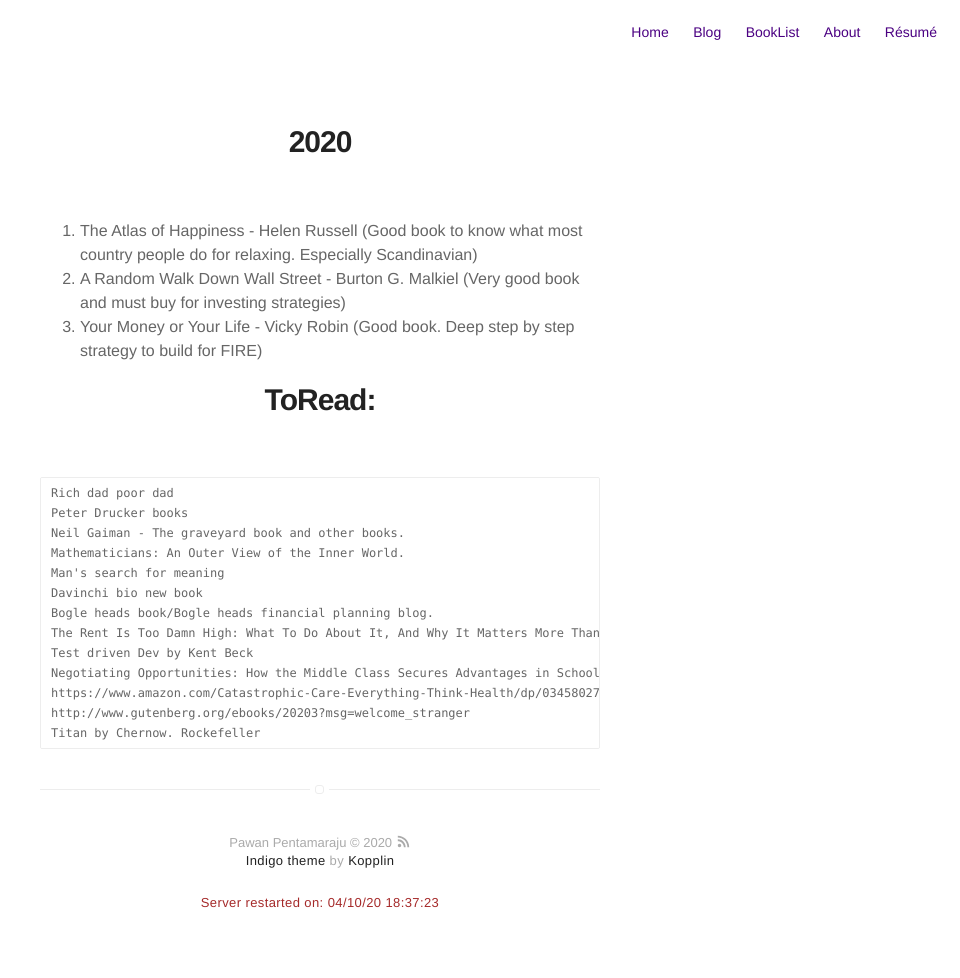
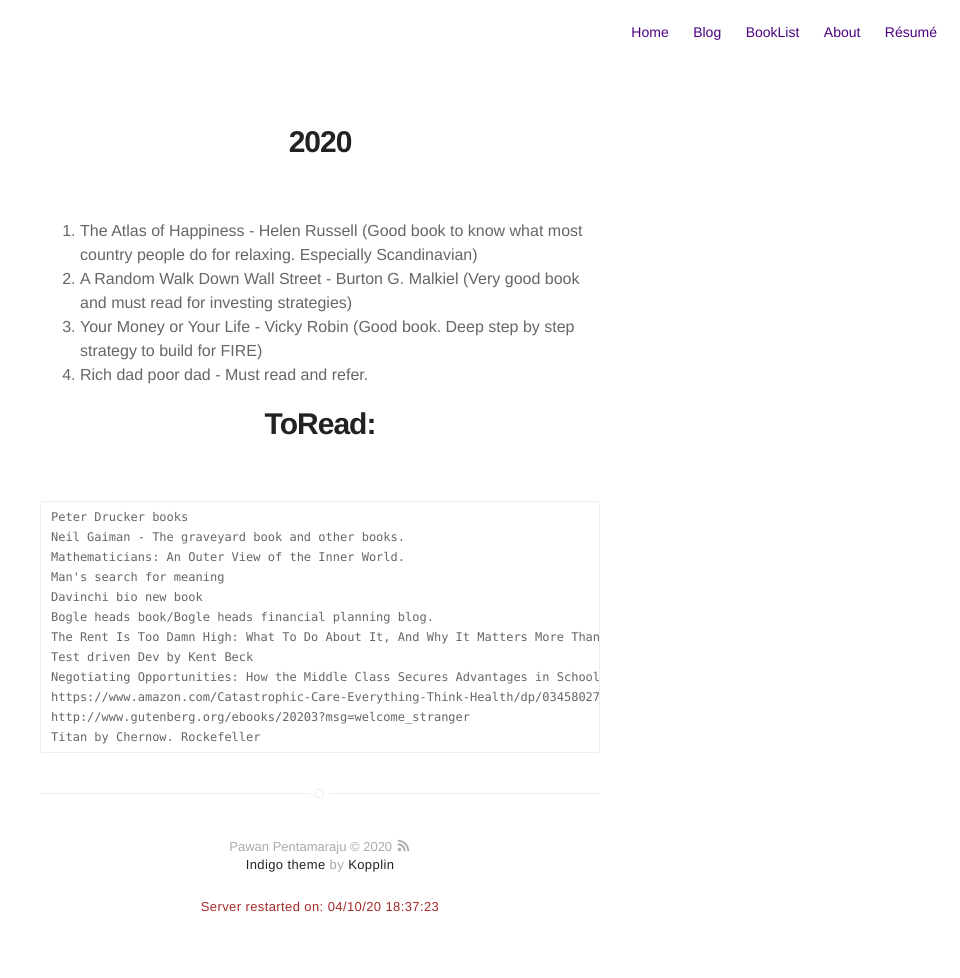
Before and after one commit to pawanpe/pawanpe.github.io, a Jekyll site: the page built from booklist/2020/books.markdown, in a window 1280 px wide. Shown: the whole page, without its empty margins (320-1280 px from the left). Built offline with Jekyll 4.4.1, drawn with Linux system fonts in a browser that asks for light colours.

Commit message:
Update book list for Apr 2020

```diff
--- a/booklist/2020/books.markdown
+++ b/booklist/2020/books.markdown
@@ -6,12 +6,13 @@ layout: page
 # 2020
 
 1. The Atlas of Happiness - Helen Russell (Good book to know what most country people do for relaxing. Especially Scandinavian)
-2. A Random Walk Down Wall Street - Burton G. Malkiel (Very good book and must buy for investing strategies)
+2. A Random Walk Down Wall Street - Burton G. Malkiel (Very good book and must read for investing strategies)
 3. Your Money or Your Life - Vicky Robin (Good book. Deep step by step strategy to build for FIRE)
+4. Rich dad poor dad - Must read and refer.
 
 
 # ToRead:
-    Rich dad poor dad
+
     Peter Drucker books
     Neil Gaiman - The graveyard book and other books.
     Mathematicians: An Outer View of the Inner World.
```
